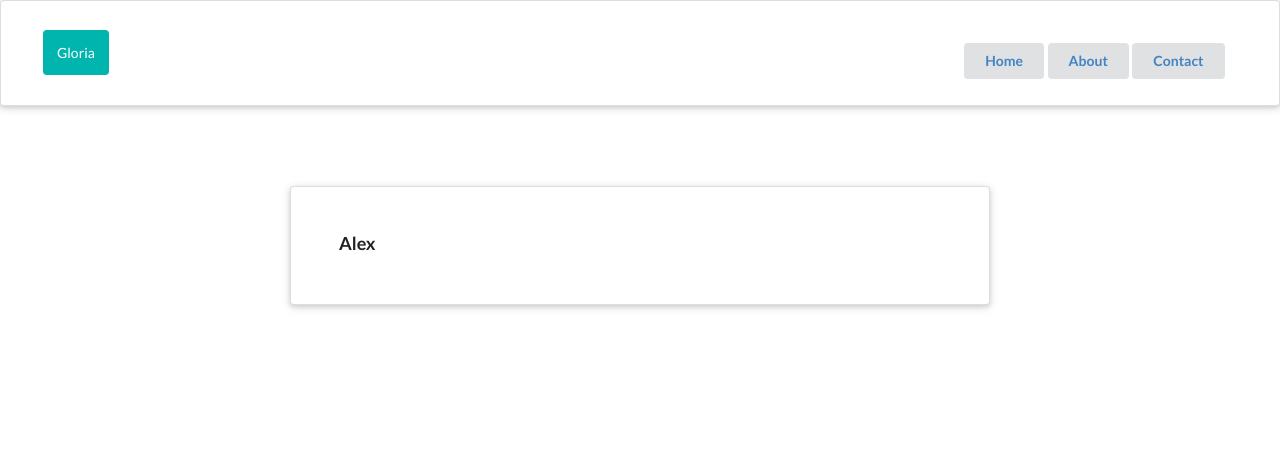
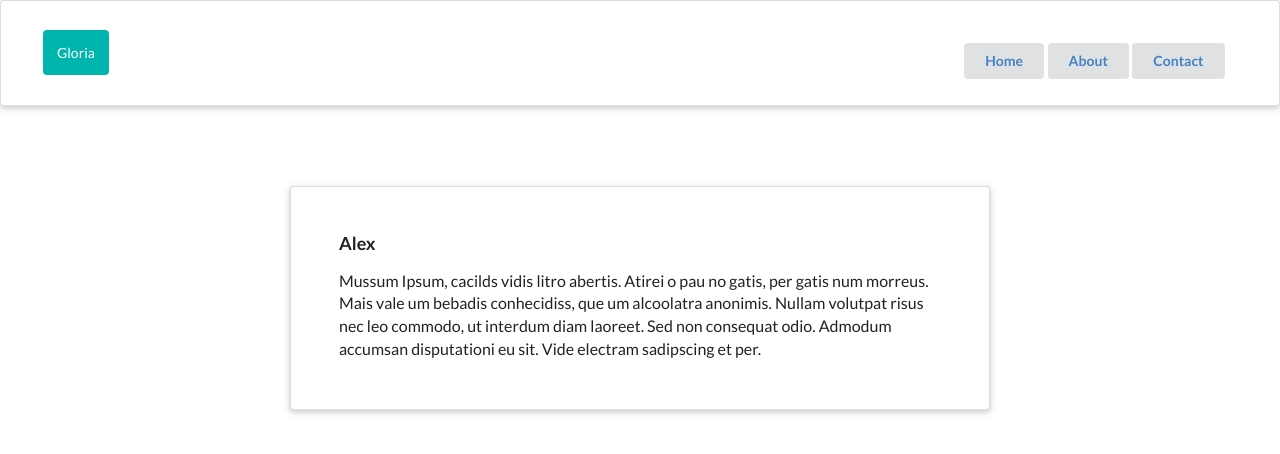
Before and after one commit to angelopolotto/react-studies, a React (Create React App) app in the folder react-router/: page /Alex in a window 1280 px wide. Shown: the top 454 px of the page. Built offline with nearby package versions, Linux system fonts and the light colour scheme.

Commit message:
card connected to store redux

```diff
--- a/react-router/src/components/Card.js
+++ b/react-router/src/components/Card.js
@@ -1,24 +1,34 @@
 import React from 'react';
+import {connect} from 'react-redux';
 
 class Card extends React.Component {
-    state = { user: '' }
+    // state = { user: '' }
 
-    componentDidMount() {
-        // get URL parameters defined with the name in <Route>
-        //console.log(this.props);
-        let user = this.props.match.params.user;
-        this.setState({ user })
-    }
+    // componentDidMount() {
+    //     // get URL parameters defined with the name in <Route>
+    //     //console.log(this.props);
+    //     let user = this.props.match.params.user;
+    //     this.setState({ user })
+    // }
 
     render() {
-        const { user } = this.state
+        // const { user } = this.state
+        const {title, body} = this.props.card;
         return (
             <div className='ui raised very padded text container segment'
              style={{marginTop: '80px'}}>
-                <h3 className='ui header'>{ user }</h3>
+                <h3 className='ui header'>{ title }</h3>
+                <p>{  body }</p>
             </div>
         )
     }
 }
 
-export default Card;
+const mapStateToProps = (state, ownProps) => {
+    let title = ownProps.match.params.user;
+    return {
+        card: state.cards.find(card => card.title === title)
+    }
+}
+
+export default connect(mapStateToProps)(Card);
```
